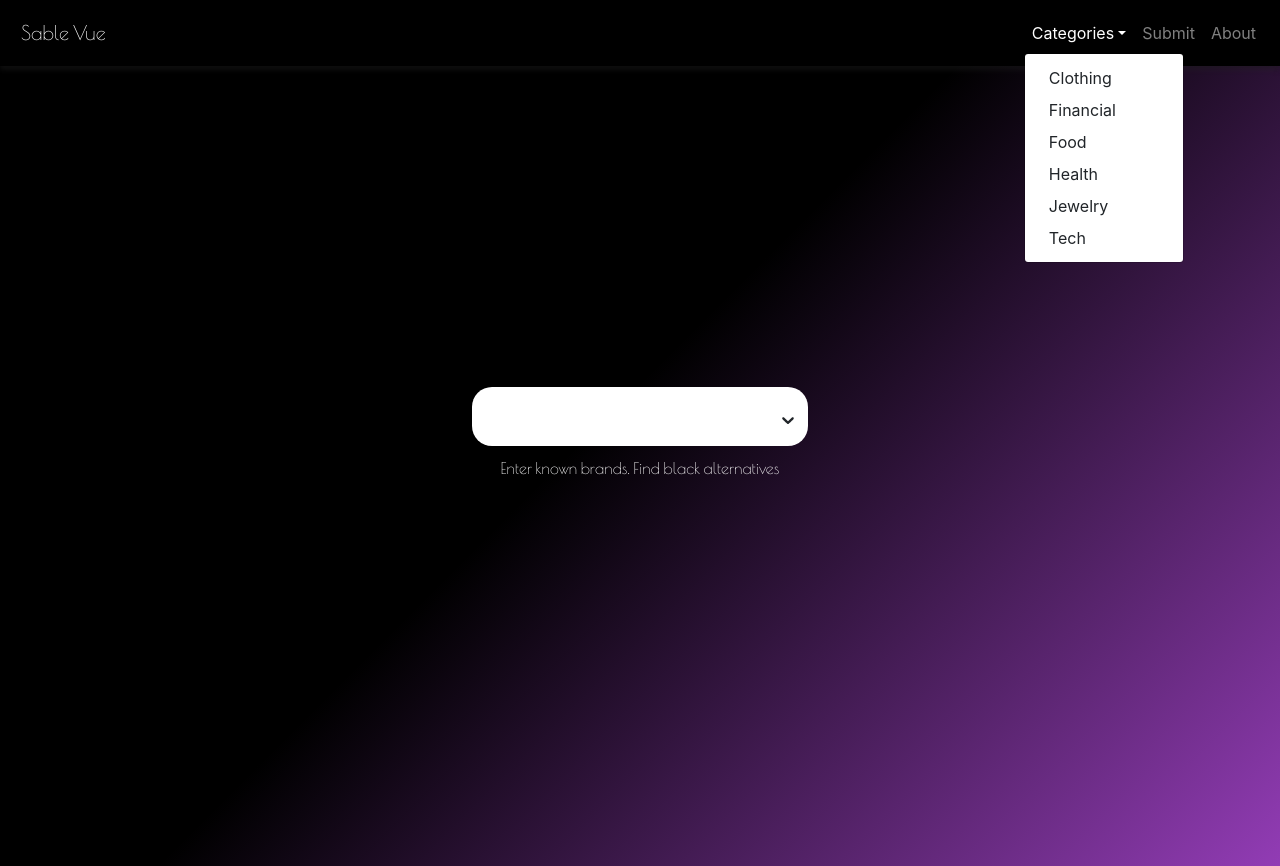
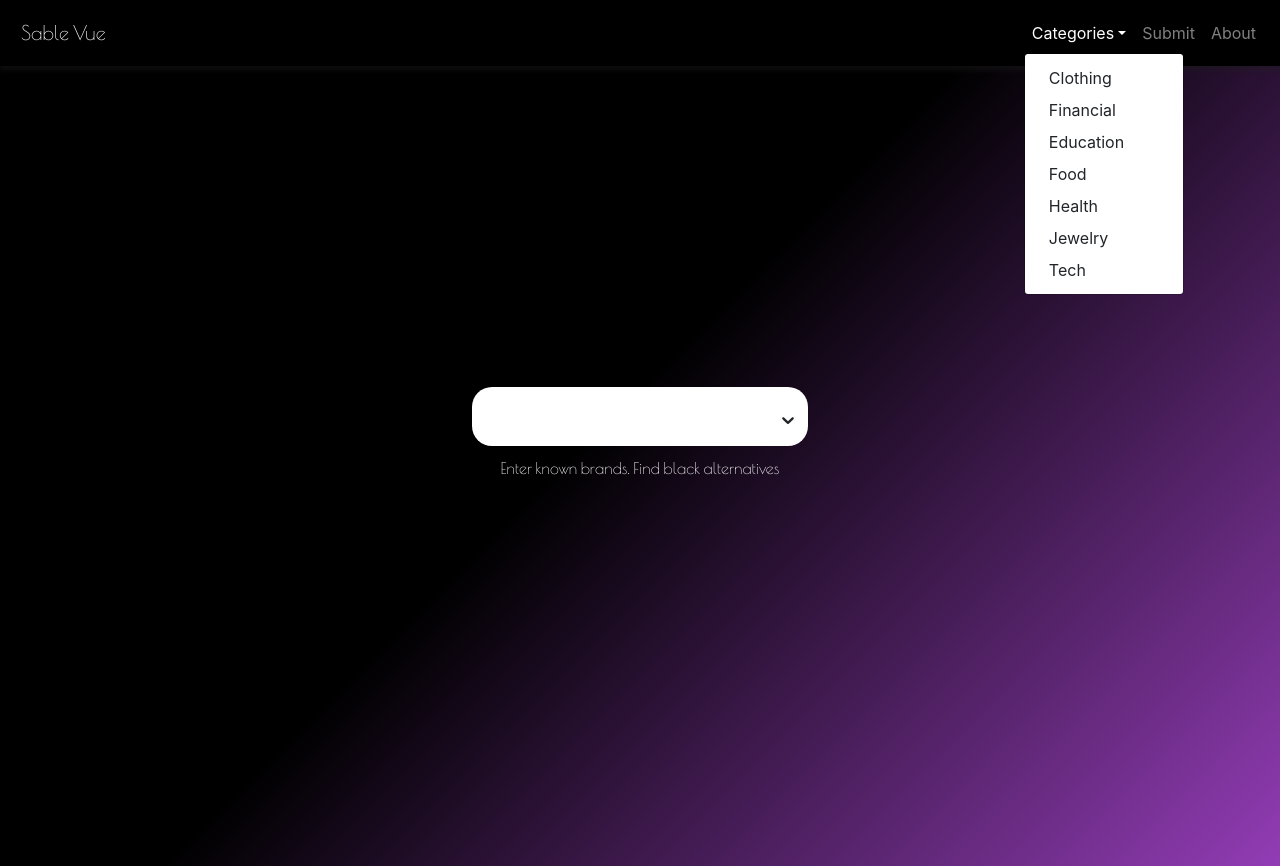
Before and after one commit to RDevCharles/sablevue, a React (Create React App) app: page / in a window 1280 px wide. Both pictures are taken after a click on the button "Categories". Built offline with nearby package versions, Linux system fonts and the light colour scheme.

Commit message:
category added

```diff
--- a/src/App.css
+++ b/src/App.css
@@ -1,6 +1,5 @@
 .App {
   text-align: center;
-
   color: red;
 }
 
--- a/src/components/NavBar.js
+++ b/src/components/NavBar.js
@@ -52,7 +52,7 @@ const NavMenu = () => {
               <Nav>
                 <NavDropdown title="Categories" id="basic-nav-dropdown">
                   <NavDropdown.Item
-                    // href="#action/3.1"
+
                     onSelect={() => {
                       getFbCategory("clothing");
                     }}
@@ -60,13 +60,22 @@ const NavMenu = () => {
                     Clothing
                   </NavDropdown.Item>
                   <NavDropdown.Item
-                    // href="#action/3.2"
+
                     onSelect={() => {
                       getFbCategory("financial");
                       console.log(catResults);
                     }}
                   >
                     Financial
+                  </NavDropdown.Item>
+                  <NavDropdown.Item
+
+                    onSelect={() => {
+                      getFbCategory("education");
+                      console.log(catResults);
+                    }}
+                  >
+                    Education
                   </NavDropdown.Item>
 
                   <NavDropdown.Item
--- a/src/components/SearchBar.js
+++ b/src/components/SearchBar.js
@@ -1,6 +1,8 @@
 import React, { Component } from "react";
 import AsyncSelect from "react-select/async";
 import firebase from "../firebase";
+import "aos/dist/aos.css";
+
 
 const db = firebase.firestore();
 
@@ -92,6 +94,9 @@ class SearchBar extends Component {
             {this.state.selectedTag.map(e => {
               return (
                 <li
+                data-aos="fade-up"
+                data-aos-duration="1000"
+                data-aos-offset="0"
                   style={{
                     backgroundColor: "white",
                     borderRadius: 20,
```
